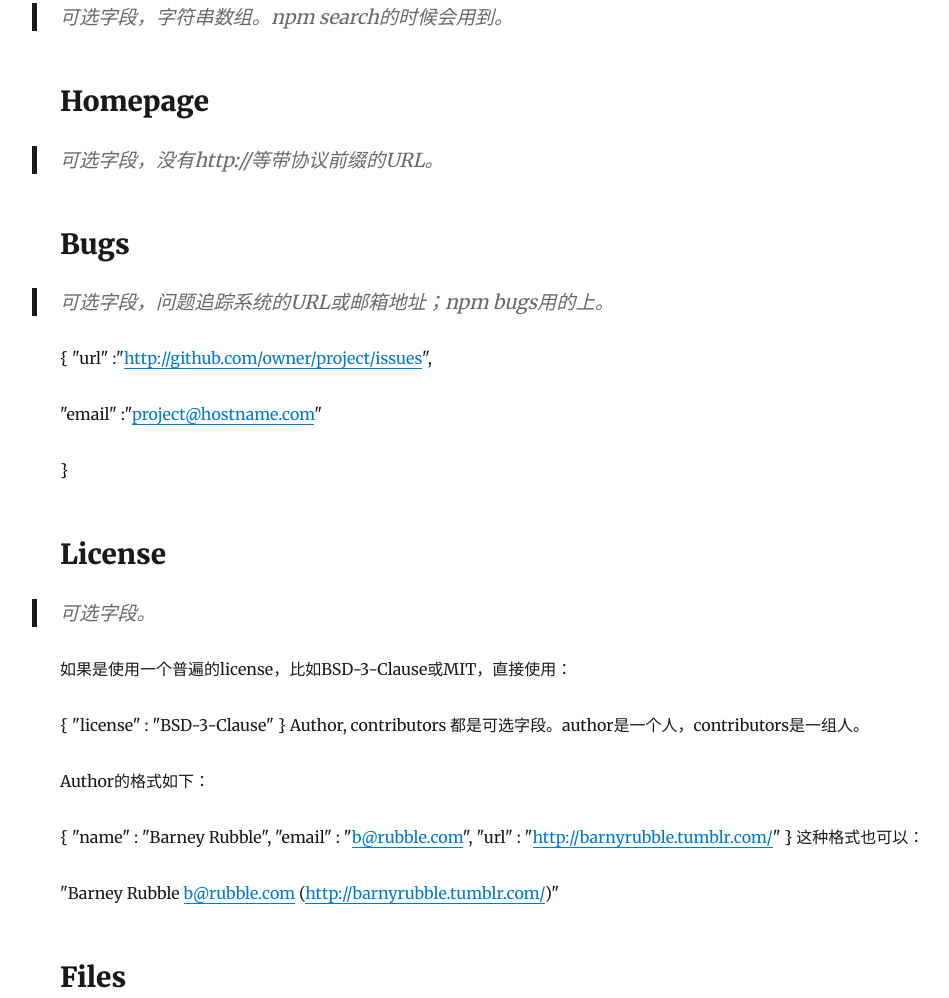
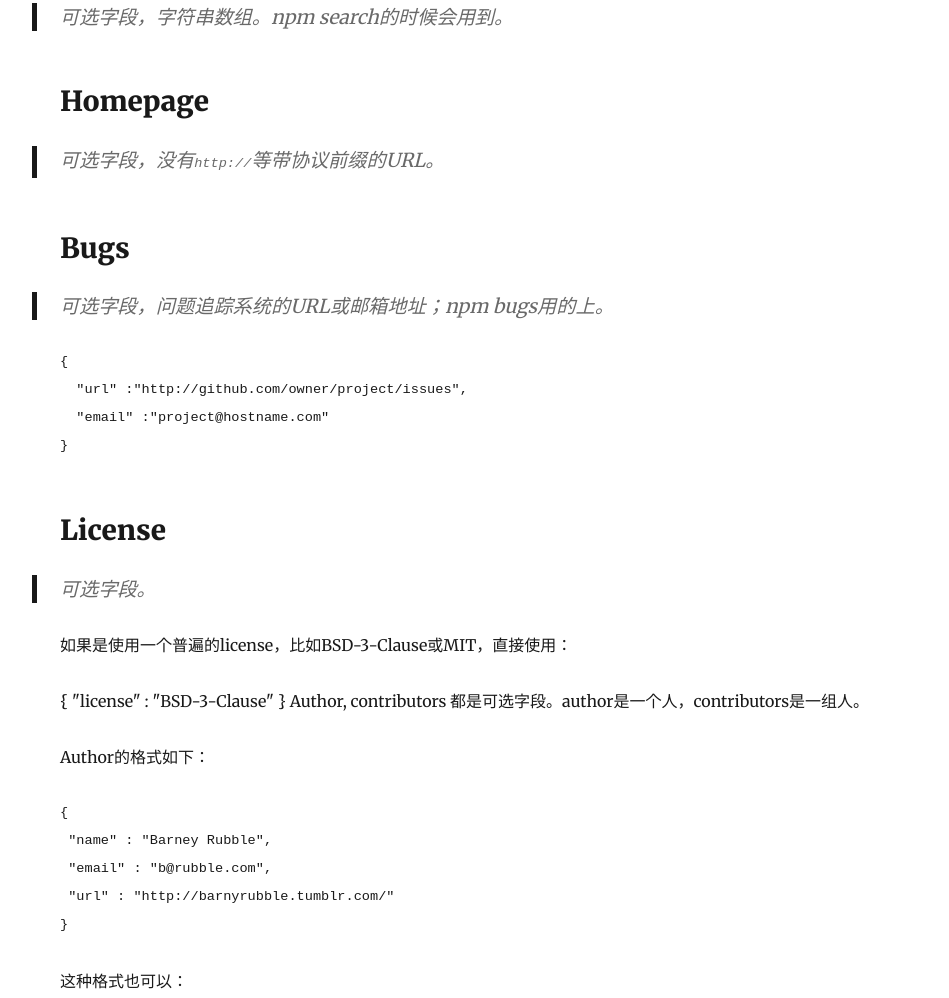
Before and after one commit to zhhyang/zhhyang.github.com, a Gatsby site: page /package-json/ in a window 1280 px wide. Shown: the part 930-1928 px from the top of the page, without its empty margins (41-990 px from the left). Built offline with nearby package versions, Linux system fonts and the light colour scheme; Gatsby itself is replaced by a stand-in of ours; some packages are replaced by stand-ins of ours; code samples lack their colours.

Commit message:
Uncommitted changes before Checkout at 2021/2/16, 3:55 下午 [Default Changelist]

````diff
--- a/content/blog/package-json/index.md
+++ b/content/blog/package-json/index.md
@@ -24,16 +24,16 @@ date: "2015-05-06T23:46:37.121Z"
 > 可选字段，字符串数组。npm search的时候会用到。
 
 ## Homepage
-> 可选字段，没有http://等带协议前缀的URL。
+> 可选字段，没有`http://`等带协议前缀的URL。
 
 ## Bugs
 > 可选字段，问题追踪系统的URL或邮箱地址；npm bugs用的上。
-
-{ "url" :"http://github.com/owner/project/issues",
-
- "email" :"project@hostname.com"
-
+```
+{
+  "url" :"http://github.com/owner/project/issues",
+  "email" :"project@hostname.com"
 }
+```
 
 ## License
 > 可选字段。
@@ -45,11 +45,13 @@ Author, contributors
 都是可选字段。author是一个人，contributors是一组人。
 
 Author的格式如下：
-
-{ "name" : "Barney Rubble",
+```
+{
+ "name" : "Barney Rubble",
  "email" : "b@rubble.com",
  "url" : "http://barnyrubble.tumblr.com/"
 }
+```
 这种格式也可以：
 
 "Barney Rubble <b@rubble.com> (http://barnyrubble.tumblr.com/)"
--- a/src/components/bio.js
+++ b/src/components/bio.js
@@ -6,7 +6,7 @@
  */
 
 import React from "react"
-import { useStaticQuery, graphql } from "gatsby"
+import { useStaticQuery, graphql, Link } from "gatsby"
 import Image from "gatsby-image"
 
 import { rhythm } from "../utils/typography"
@@ -54,11 +54,7 @@ const Bio = () => {
         }}
       />
       <p>
-        Written by <strong>{author}</strong>.
-        {` `}
-        <a href={`https://github.com/${social.github}`}>
-          You should follow him on Github
-        </a>
+        Written by <Link to={`/about`}><strong>{author}</strong></Link>.
       </p>
     </div>
   )
````
